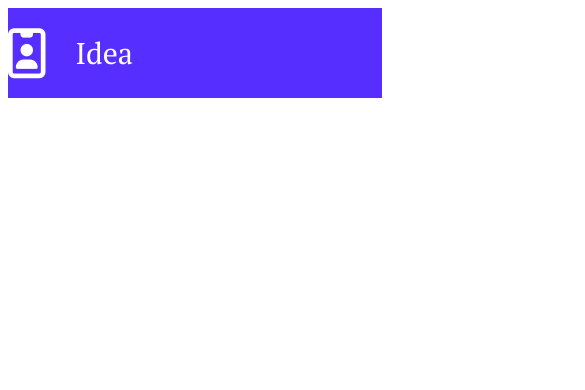
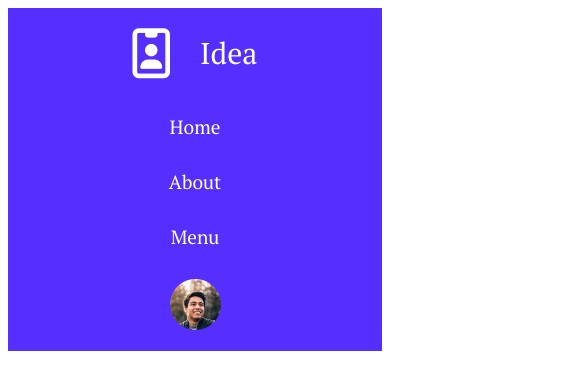
Before and after one commit to shafik720/leaderboard-3, a plain HTML site: page index.html in a window 390 px wide. Shown: the top 390 px of the page, 585 px wide, since content can reach past the window. Drawn offline with Linux system fonts and the light colour scheme.

Commit message:
menubar done with responsiveness

```diff
--- a/style.css
+++ b/style.css
@@ -48,3 +48,38 @@ nav a{
     column-gap: 30px;
     align-items: center;
 }
+
+
+
+
+
+
+
+
+
+
+
+    /*----------------------------------
+    Making Responsive with media query
+    ----------------------------------*/
+
+    @media only screen and (max-width:688px) {
+        .menubars{
+            width: 100%;
+            display: flex;
+            flex-direction: column;
+            justify-content: center;
+        }
+        .menubar ul{
+            display: flex;
+            flex-direction: column;
+            row-gap: 30px;
+            align-items: center;
+            padding-inline-start: 0px;
+        }
+    }
+    @media  only screen and (min-width:689px) and (max-width:992px){
+        .menubars{
+            width: 80%;
+        }
+    }
```
